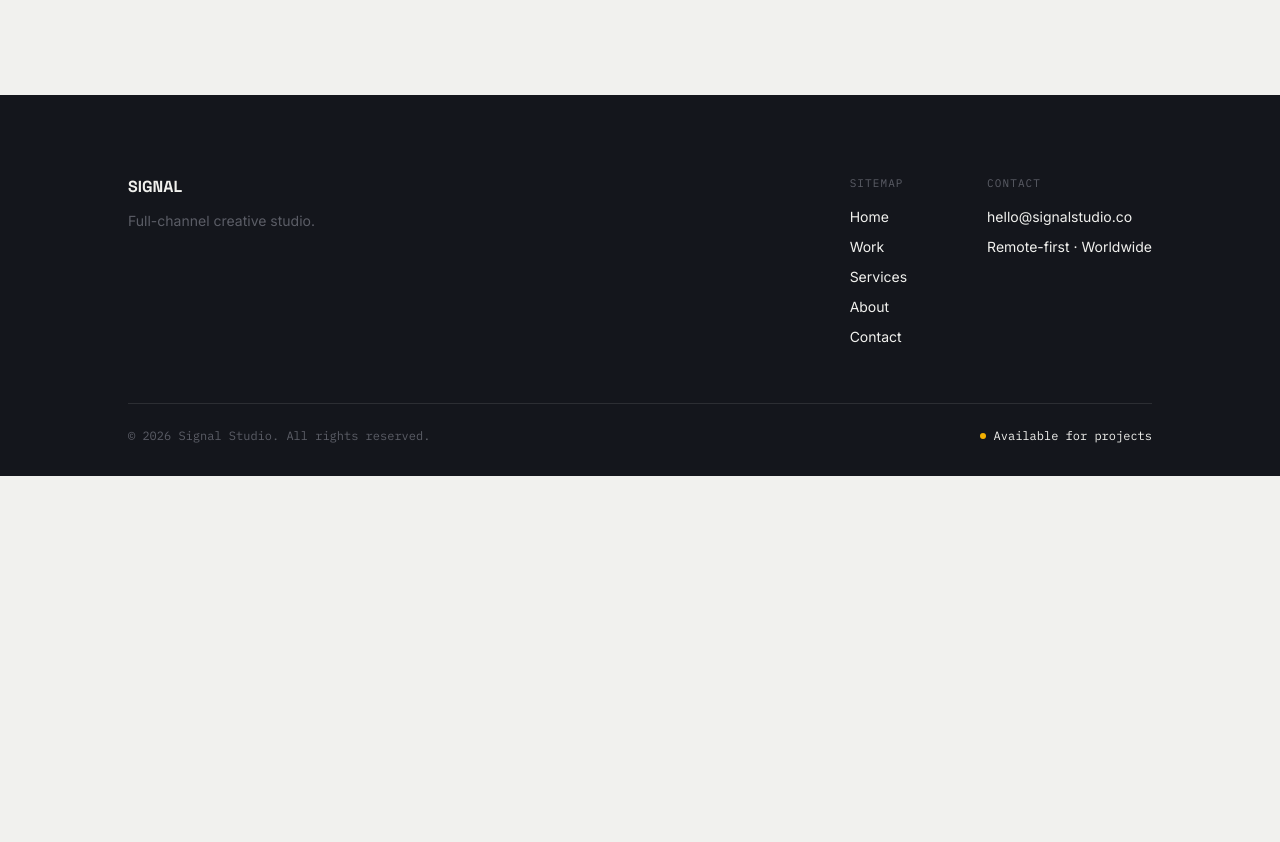
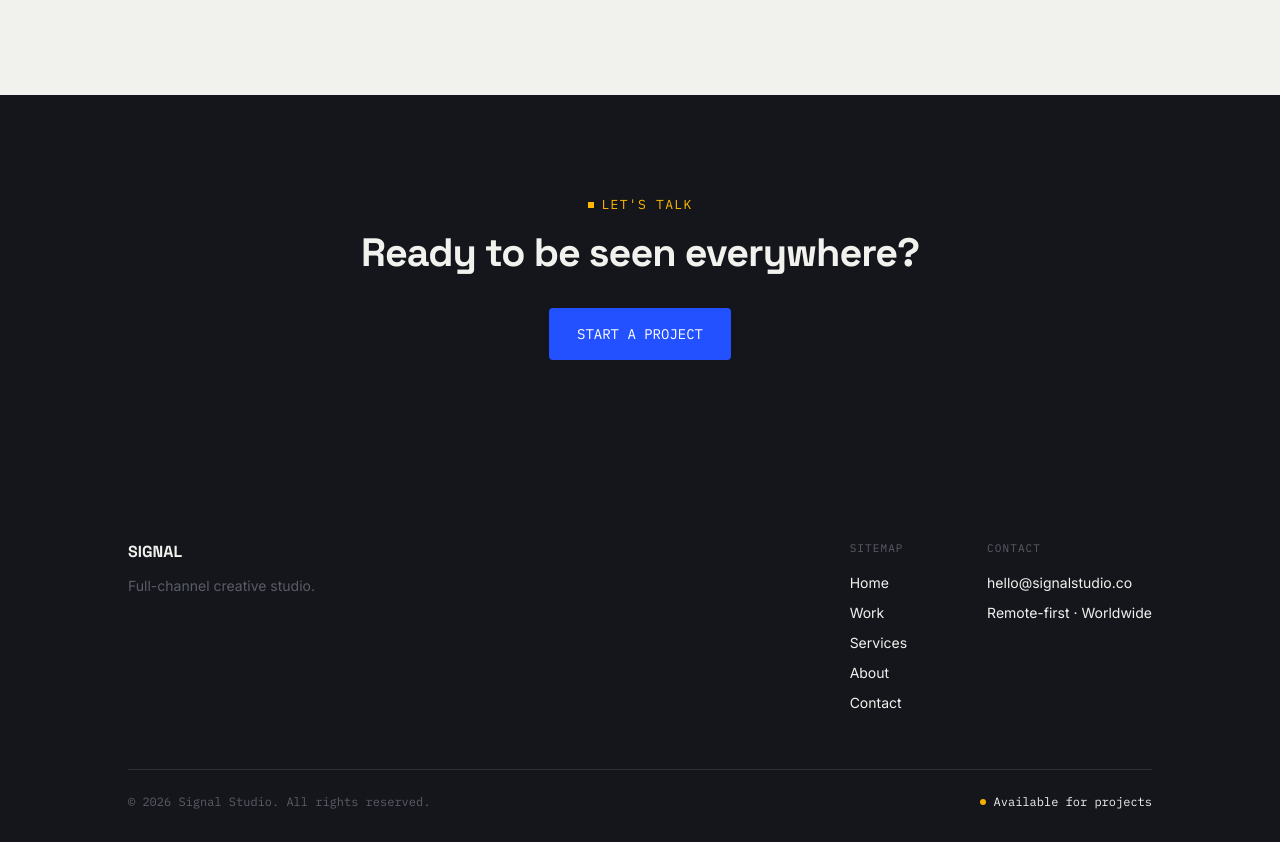
Before and after one commit to abdelhafid37/signal, a Next.js app: page / in a window 1280 px wide. Shown: the part 2919-3761 px from the top of the page. Before the commit the page ends 3395 px from the top, so only its background shows below. Built offline with nearby package versions, Linux system fonts and the light colour scheme.

Commit message:
refactor: promote CTABanner to shared ui, support optional short heading

```diff
--- a/src/app/(marketing)/page.tsx
+++ b/src/app/(marketing)/page.tsx
@@ -3,6 +3,7 @@ import FeaturedWork from "@/components/sections/home/FeaturedWork";
 import HeroSection from "@/components/sections/home/HeroSection";
 import ServicesPreview from "@/components/sections/home/ServicesPreview";
 import Testimonials from "@/components/sections/home/Testimonials";
+import CTABanner from "@/components/ui/CTABanner";
 
 export default function Home() {
   return (
@@ -12,6 +13,7 @@ export default function Home() {
       <AboutTeaser />
       <FeaturedWork />
       <Testimonials />
+      <CTABanner eyebrow="Let's talk" heading="Ready to be seen everywhere?" />
     </>
   );
 }
--- /dev/null
+++ b/src/components/ui/CTABanner.tsx
@@ -0,0 +1,32 @@
+import { button } from "@/components/ui/Button";
+import Container from "@/components/ui/Container";
+import Eyebrow from "@/components/ui/Eyebrow";
+import Heading from "@/components/ui/Heading";
+import Link from "next/link";
+
+interface CTABannerProps {
+  eyebrow: string;
+  heading: string;
+  headingShort?: string;
+}
+
+export default function CTABanner({ eyebrow, heading, headingShort }: CTABannerProps) {
+  return (
+    <section>
+      <Container className="text-center bg-ink text-bg py-14 md:py-18 xl:py-[100px]">
+        <Eyebrow isDark className="justify-center">
+          {eyebrow}
+        </Eyebrow>
+        <Heading as="h2" size="m" className="mb-6 md:mb-7 xl:mb-8 xl:hidden">
+          {headingShort ?? heading}
+        </Heading>
+        <Heading as="h2" size="m" className="hidden mb-6 md:mb-7 xl:mb-8 xl:block">
+          {heading}
+        </Heading>
+        <Link href="/contact" className={button({ variant: "primary" })}>
+          Start a Project
+        </Link>
+      </Container>
+    </section>
+  );
+}
```
